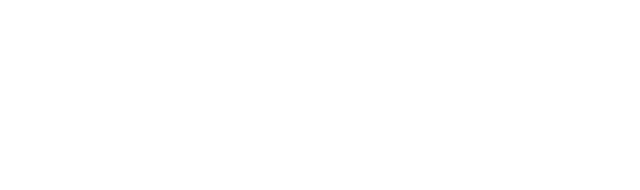
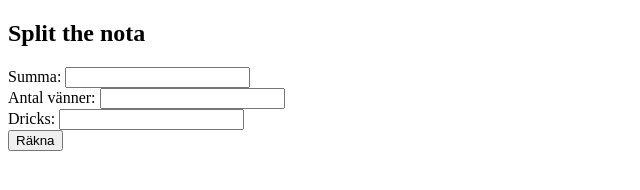
Before and after one commit to majazocom/22-november, a plain HTML site: page index.html in a window 1280 px wide. Shown: the whole page, without its empty margins (0-640 px from the left). Drawn offline with Linux system fonts and the light colour scheme.

Commit message:
html elements done

```diff
--- a/index.html
+++ b/index.html
@@ -5,11 +5,28 @@
     <meta charset="UTF-8">
     <meta http-equiv="X-UA-Compatible" content="IE=edge">
     <meta name="viewport" content="width=device-width, initial-scale=1.0">
-    <title>Document</title>
+    <title>Split the nota</title>
 </head>
 
 <body>
-
+    <div class="wrapper">
+        <h2>Split the nota</h2>
+        <form class="form">
+            <section>
+                <label for="sum" class="form__label">Summa:</label>
+                <input type="number" class="form__input" id="sum">
+            </section>
+            <section>
+                <label for="amount" class="form__label">Antal vänner:</label>
+                <input type="number" class="form__input" id="amount">
+            </section>
+            <section>
+                <label for="tip" class="form__label">Dricks:</label>
+                <input type="number" class="form__input" id="tip">
+            </section>
+            <button class="form__button">Räkna</button>
+        </form>
+    </div>
 </body>
 
 </html>
```
